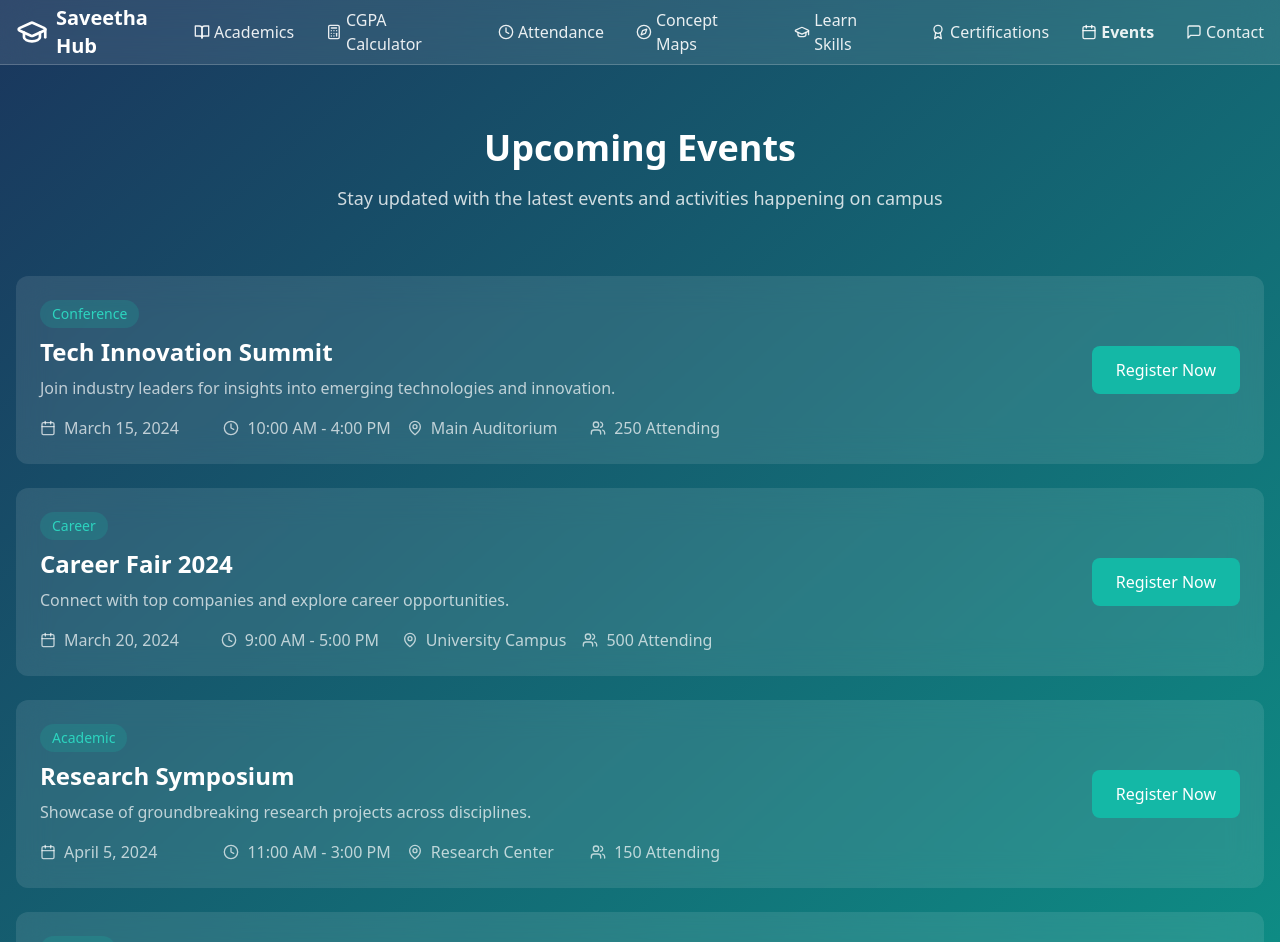
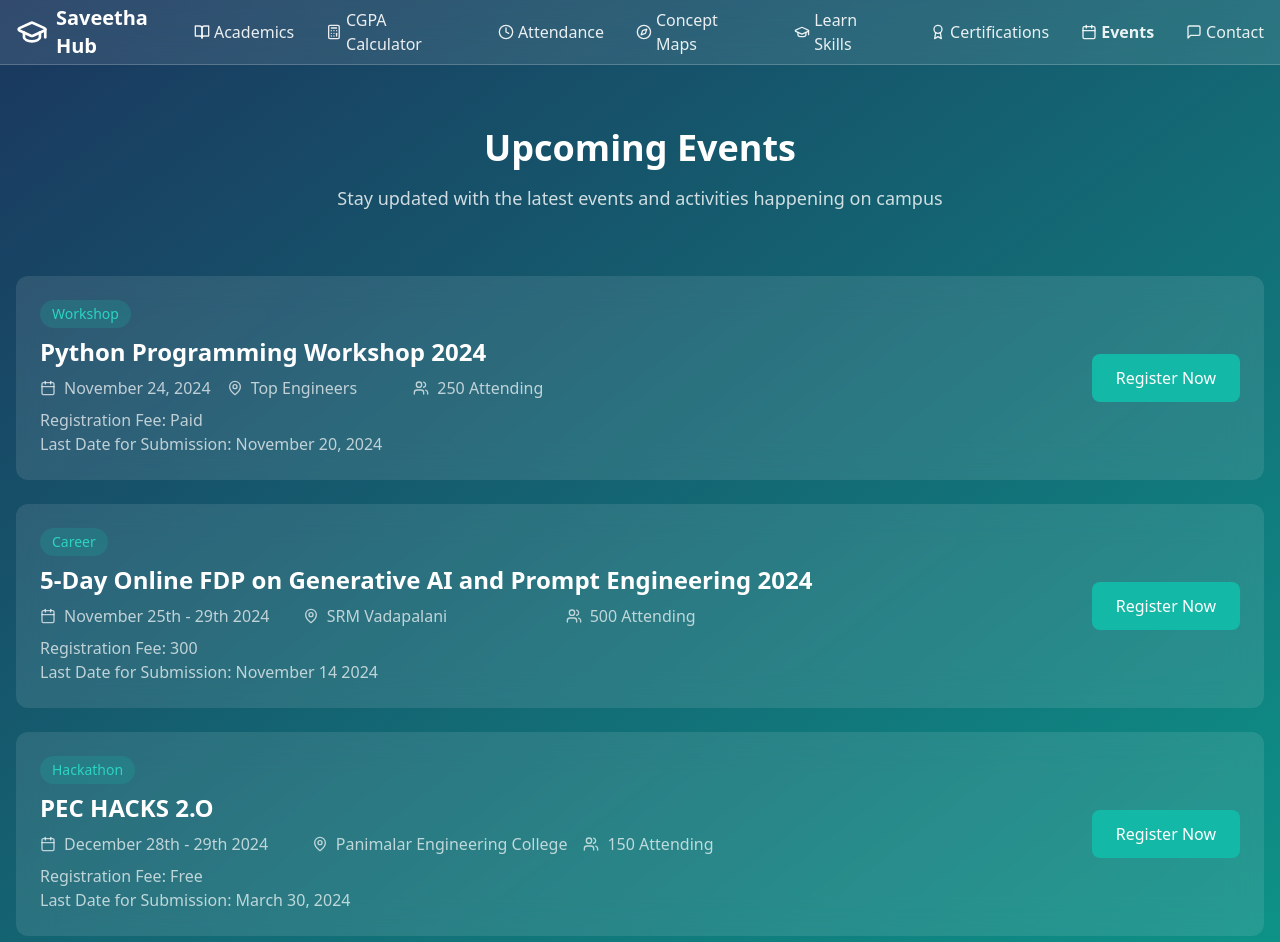
Before and after one commit to ComradeMohan/saveethahub, a React (Vite) app: page /events in a window 1280 px wide. Shown: the top 942 px of the page. Built offline with nearby package versions, Linux system fonts and the light colour scheme.

Commit message:
Update EventsPage.tsx

```diff
--- a/src/pages/EventsPage.tsx
+++ b/src/pages/EventsPage.tsx
@@ -1,47 +1,37 @@
 import React from 'react';
-import { Calendar, MapPin, Clock, Users } from 'lucide-react';
+import { Calendar, MapPin, Users } from 'lucide-react';
 
 const EventsPage = () => {
   const events = [
     {
-      title: 'Tech Innovation Summit',
-      date: 'March 15, 2024',
-      time: '10:00 AM - 4:00 PM',
-      location: 'Main Auditorium',
+      title: 'Python Programming Workshop 2024',
+      date: 'November 24, 2024',
+      location: 'Top Engineers',
       attendees: 250,
-      category: 'Conference',
-      description: 'Join industry leaders for insights into emerging technologies and innovation.',
-      link: 'https://example.com/register-tech-innovation-summit' // Add registration link
+      category: 'Workshop',
+      registrationFee: 'Paid',
+      lastDateSubmission: 'November 20, 2024',
+      link: 'https://rzp.io/rzp/gFzlYmQz'
     },
     {
-      title: 'Career Fair 2024',
-      date: 'March 20, 2024',
-      time: '9:00 AM - 5:00 PM',
-      location: 'University Campus',
+      title: '5-Day Online FDP on Generative AI and Prompt Engineering 2024',
+      date: 'November 25th - 29th 2024',
+      location: 'SRM Vadapalani',
       attendees: 500,
       category: 'Career',
-      description: 'Connect with top companies and explore career opportunities.',
-      link: 'https://example.com/register-career-fair' // Add registration link
+      registrationFee: '300',
+      lastDateSubmission: 'November 14 2024',
+      link: 'https://example.com/register-career-fair'
     },
     {
-      title: 'Research Symposium',
-      date: 'April 5, 2024',
-      time: '11:00 AM - 3:00 PM',
-      location: 'Research Center',
+      title: 'PEC HACKS 2.O',
+      date: 'December 28th - 29th 2024',
+      location: 'Panimalar Engineering College',
       attendees: 150,
-      category: 'Academic',
-      description: 'Showcase of groundbreaking research projects across disciplines.',
-      link: 'https://example.com/register-research-symposium' // Add registration link
-    },
-    {
-      title: 'Cultural Fest',
-      date: 'April 15, 2024',
-      time: '5:00 PM - 9:00 PM',
-      location: 'Open Air Theater',
-      attendees: 1000,
-      category: 'Cultural',
-      description: 'Celebrate diversity through music, dance, and cultural performances.',
-      link: 'https://example.com/register-cultural-fest' // Add registration link
+      category: 'Hackathon',
+      registrationFee: 'Free',
+      lastDateSubmission: 'March 30, 2024',
+      link: 'https://pechacks2.devfolio.co/'
     }
   ];
 
@@ -68,16 +58,11 @@ const EventsPage = () => {
                   </span>
                 </div>
                 <h2 className="text-2xl font-semibold text-white mb-2">{event.title}</h2>
-                <p className="text-white/70 mb-4">{event.description}</p>
 
-                <div className="grid grid-cols-2 md:grid-cols-4 gap-4">
+                <div className="grid grid-cols-2 md:grid-cols-3 gap-4">
                   <div className="flex items-center text-white/70">
                     <Calendar className="h-4 w-4 mr-2" />
                     <span>{event.date}</span>
-                  </div>
-                  <div className="flex items-center text-white/70">
-                    <Clock className="h-4 w-4 mr-2" />
-                    <span>{event.time}</span>
                   </div>
                   <div className="flex items-center text-white/70">
                     <MapPin className="h-4 w-4 mr-2" />
@@ -88,6 +73,9 @@ const EventsPage = () => {
                     <span>{event.attendees} Attending</span>
                   </div>
                 </div>
+
+                <p className="text-white/70 mt-2">Registration Fee: {event.registrationFee}</p>
+                <p className="text-white/70">Last Date for Submission: {event.lastDateSubmission}</p>
               </div>
 
               {/* Wrap the button in an anchor tag */}
```
